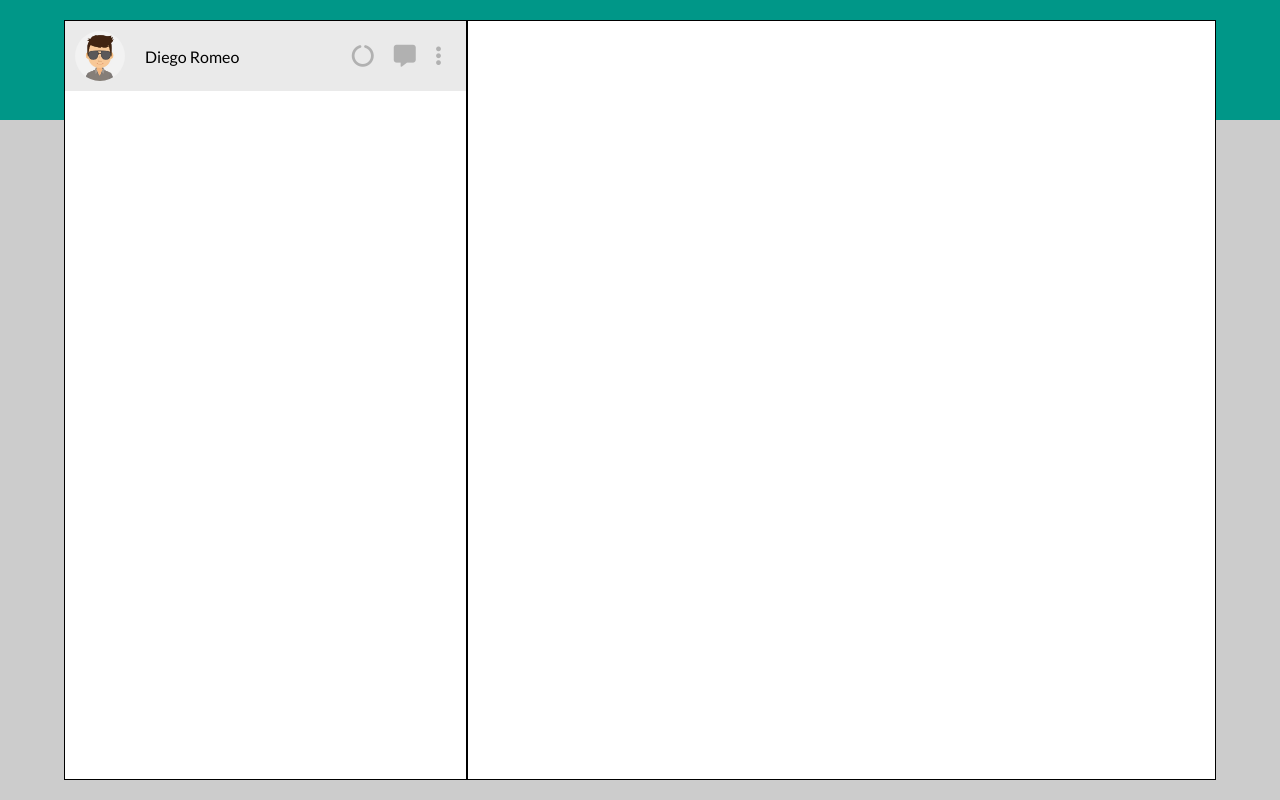
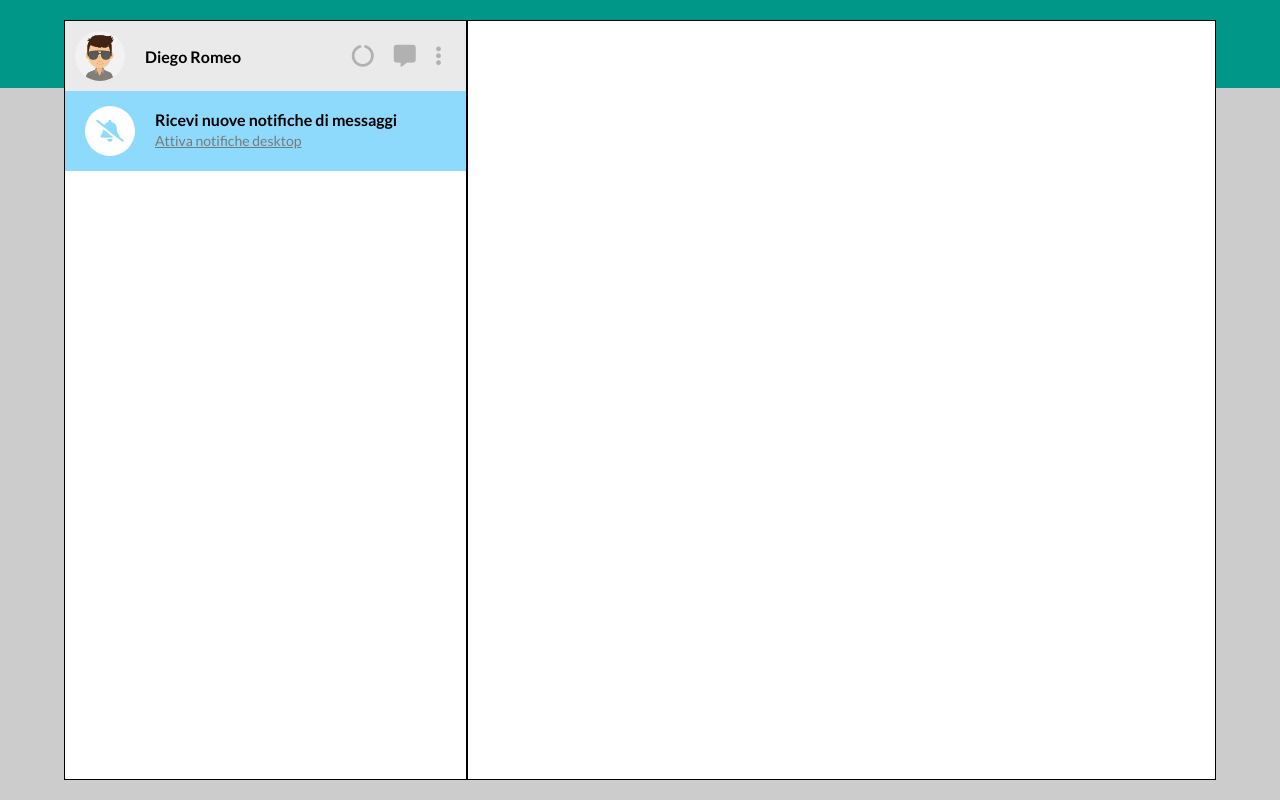
Before and after one commit to dieromeo/vue-boolzapp, a plain HTML site: page milestone1/index.html in a window 1280 px wide. Drawn offline with nearby package versions, Linux system fonts and the light colour scheme.

Commit message:
feat: notifications

```diff
--- a/milestone1/css/_partials/common.css
+++ b/milestone1/css/_partials/common.css
@@ -17,7 +17,7 @@ body {
 .body-top {
     background-color: var(--body-top);
     width: 100%;
-    height: 15%;
+    height: 11%;
 }
 
 .flex {
@@ -53,4 +53,14 @@ i {
 
 ul {
     list-style: none;
+    padding: 0;
 }
+
+.font-bold {
+    font-weight: bold;
+}
+
+.small-grey {
+    font-size: .875rem;
+    color: var(--alternative-font);
+}
--- a/milestone1/css/_partials/variables.css
+++ b/milestone1/css/_partials/variables.css
@@ -8,4 +8,6 @@ VARIABLES
     --body-top: #009788;
     --header: #eaeaea;
     --icons: #b1b1b1;
+    --notifications: #8edafc;
+    --alternative-font: #797979;
 }
--- a/milestone1/css/style.css
+++ b/milestone1/css/style.css
@@ -36,6 +36,10 @@ left side
     height: 100%;
 }
 
+.left-side>div {
+    width: 100%;
+}
+
 /* header  */
 
 .user-container {
@@ -47,6 +51,32 @@ left side
     padding: 1.5625rem;
 }
 
+/* main  */
+
+.notifications {
+    background-color: var(--notifications);
+    height: 5rem;
+    padding: 1.25rem;
+    align-items: center;
+}
+
+.bell-container {
+    background-color: white;
+    justify-content: center;
+    align-items: center;
+}
+
+.bell-container i {
+    margin: 0;
+    color: var(--notifications);
+}
+
+.notifications-on {
+    text-decoration: underline;
+    line-height: 1.5rem;
+    cursor: pointer;
+}
+
 /*
 righ side
 */
--- a/milestone1/index.html
+++ b/milestone1/index.html
@@ -29,7 +29,7 @@
                         <div class="round-container">
                             <a href="http://"><img :src="myInfo.avatar" alt="myInfo.name"></a>
                         </div>
-                        <span>{{`${myInfo.name} ${myInfo.lastName}`}}</span>
+                        <span class="font-bold">{{`${myInfo.name} ${myInfo.lastName}`}}</span>
                     </div>
                     <!-- container con lista icone  -->
                     <div class="icon-container flex">
@@ -46,6 +46,19 @@
                         </ul>
                     </div>
                 </header>
+                <main>
+                    <div class="notifications flex">
+                        <div class="round-container flex bell-container">
+                            <i class="fa-solid fa-bell-slash"></i>
+                        </div>
+                        <div>
+                            <p class="font-bold">Ricevi nuove notifiche di messaggi</p>
+                            <p class="small-grey notifications-on">Attiva notifiche desktop</p>
+                        </div>
+                    </div>
+                    <div class="search-chat"></div>
+                    <div class="chats"></div>
+                </main>
             </div>
             <div class="right-side"></div>
         </div>
```
